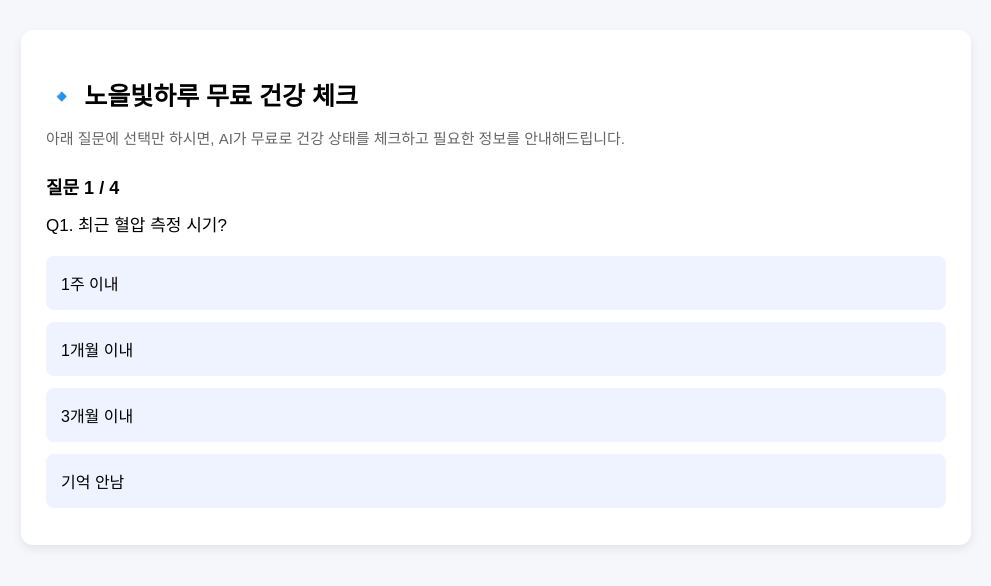
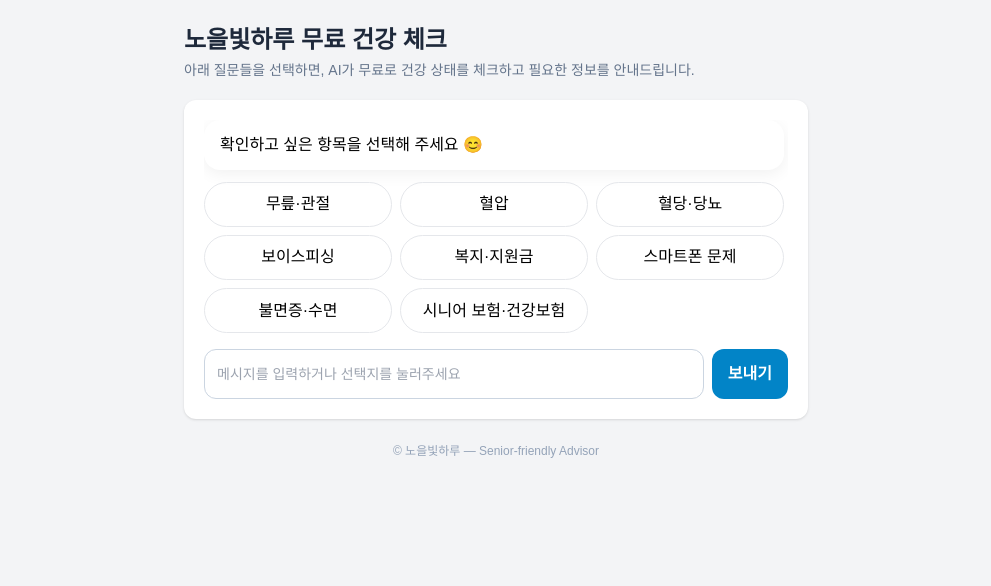
Before and after one commit to choihyunmin73-spec/noeulbit-bot, a website: page index.html in a window 1280 px wide. Shown: the whole page, without its empty margins (144-1135 px from the left). Drawn offline with nearby package versions, Linux system fonts and the light colour scheme; a web font is replaced by a local one.

Commit message:
Update index.html

```diff
--- a/index.html
+++ b/index.html
@@ -1,178 +1,198 @@
 <!DOCTYPE html>
 <html lang="ko">
 <head>
-    <meta charset="UTF-8">
-    <meta name="viewport" content="width=device-width, initial-scale=1.0">
+  <meta charset="utf-8" />
+  <meta name="viewport" content="width=device-width, initial-scale=1" />
   <title>노을빛하루 무료 건강 체크</title>
 
+  <script src="https://cdn.tailwindcss.com"></script>
+  <link href="https://fonts.googleapis.com/css2?family=Pretendard:wght@400;600;700&display=swap" rel="stylesheet">
+
   <style>
-        body {
-            font-family: 'Pretendard', sans-serif;
-            background: #f6f7fb;
-            margin: 0;
-            padding: 0;
-        }
-
-        .container {
-            max-width: 900px;
-            margin: 30px auto;
-            background: white;
-            padding: 25px;
-            border-radius: 12px;
-            box-shadow: 0 4px 10px rgba(0,0,0,0.08);
-        }
-
-        h2 {
-            font-size: 25px;
-            font-weight: 700;
-            margin-bottom: 5px;
-        }
-
-        .subtitle {
-            font-size: 15px;
-            color: #666;
-            margin-bottom: 25px;
-        }
-
-        .step-title {
-            font-size: 18px;
-            font-weight: 600;
-            margin-bottom: 12px;
-        }
-
-        .question-title {
-            font-size: 17px;
-            margin-bottom: 20px;
-        }
-
-        .option-btn {
-            width: 100%;
-            padding: 15px;
-            margin-bottom: 12px;
-            font-size: 16px;
-            background: #eef3ff;
-            border: none;
-            border-radius: 8px;
-            cursor: pointer;
-            transition: 0.25s;
-            text-align: left;
-        }
-
-        .option-btn:hover {
-            background: #d9e5ff;
-        }
-
-        .loading {
-            padding: 20px;
-            background: #f3f3f3;
-            border-radius: 8px;
-            text-align: center;
-        }
-
-        .result-box {
-            background: #f8f9fa;
-            padding: 20px;
-            border-radius: 10px;
-            margin-top: 15px;
-            white-space: pre-line;
-        }
+    body { font-family: 'Pretendard', sans-serif; background:#f3f4f6; }
+    .bubble { border-radius:1rem; padding:.8rem 1rem; box-shadow:0 4px 16px rgba(0,0,0,0.06); }
+    .bot { background:#fff; }
+    .user { background:#e0f2fe; }
+    .chip { border:1px solid #e5e7eb; border-radius:999px; padding:.6rem 1rem; cursor:pointer; text-align:center; }
+    .chip:hover { background:#f1f5f9; }
+    .btn { background:#0284c7; color:white; font-weight:700; border-radius:.75rem; padding:.8rem 1rem; }
   </style>
 </head>
 
 <body>
-<div class="container">
 
-    <h2>🔹 노을빛하루 무료 건강 체크</h2>
-    <p class="subtitle">
-        아래 질문에 선택만 하시면, AI가 무료로 건강 상태를 체크하고 필요한 정보를 안내해드립니다.
+<main class="mx-auto max-w-2xl p-6">
+
+  <!-- Header -->
+  <header class="mb-5">
+    <h1 class="text-2xl font-bold text-slate-800">노을빛하루 무료 건강 체크</h1>
+    <p class="text-slate-500 text-sm mt-1">
+      아래 질문들을 선택하면, AI가 무료로 건강 상태를 체크하고 필요한 정보를 안내드립니다.
     </p>
+  </header>
 
-    <div id="chat-area"></div>
+  <!-- 전체 1컬럼 챗봇 -->
+  <section class="bg-white p-5 rounded-xl shadow">
 
+    <!-- Chat -->
+    <div id="chat" class="space-y-3 max-h-[70vh] overflow-auto pr-1">
+      <div class="bubble bot">
+        확인하고 싶은 항목을 선택해 주세요 😊
       </div>
 
+      <div id="topicChips" class="grid grid-cols-2 sm:grid-cols-3 gap-2"></div>
+    </div>
+
+    <!-- Input -->
+    <form id="userForm" class="mt-4 flex gap-2" onsubmit="return false;">
+      <input id="userInput"
+        class="flex-1 rounded-xl border border-slate-300 px-3 py-2 text-sm focus:outline-none focus:ring-2 focus:ring-sky-300"
+        placeholder="메시지를 입력하거나 선택지를 눌러주세요" />
+      <button id="sendBtn" class="btn" disabled>보내기</button>
+    </form>
+
+  </section>
+
+  <footer class="text-center text-xs text-slate-400 mt-6">
+    © 노을빛하루 — Senior-friendly Advisor
+  </footer>
+
+</main>
+
 <script>
+/* ✅ 1) 주제 목록 */
+const TOPICS = [
+  { id:"joint", label:"무릎·관절" },
+  { id:"bp", label:"혈압" },
+  { id:"sugar", label:"혈당·당뇨" },
+  { id:"scam", label:"보이스피싱" },
+  { id:"welfare", label:"복지·지원금" },
+  { id:"phone", label:"스마트폰 문제" },
+  { id:"sleep", label:"불면증·수면" },
+  { id:"senior_ins", label:"시니어 보험·건강보험" }
+];
+
+/* ✅ 2) 주제별 세부 설문 */
+const CHECKS = {
+
+  /* (예: 기존 joint/bp/sugar 등은 그대로 넣으면 됨) */
+
+  sleep: [
+    { q:"평균 수면 시간은?", opts:["4시간 이하","4~6시간","6~7시간","7시간 이상"] },
+    { q:"잠드는 데 어려움이 있나요?", opts:["예","아니오"] },
+    { q:"새벽에 자주 깨나요?", opts:["예","아니오"] },
+    { q:"아침에 상쾌한가요?", opts:["예","아니오","보통"] },
+    { q:"낮 피로감이 있나요?", opts:["자주 있음","가끔 있음","거의 없음"] }
+  ],
+
+  senior_ins: [
+    { q:"현재 가입된 보험이 있나요?", opts:["있음","없음","모름"] },
+    { q:"월 보험료는 어떤가요?", opts:["부담됨","적당함","전혀 부담 없음"] },
+    { q:"최근 병원 진료 경험이 있나요?", opts:["예","아니오"] },
+    { q:"보험 상담을 받아본 적 있나요?", opts:["있음","없음"] },
+    { q:"가장 걱정되는 부분은?", opts:["의료비 증가","보장 부족","보험 갱신·해지","상담 필요"] }
+  ]
+};
+
+let currentTopic = null;
 let currentStep = 0;
 let answers = [];
 
-    const steps = [
-        {
-            question: "Q1. 최근 혈압 측정 시기?",
-            options: ["1주 이내", "1개월 이내", "3개월 이내", "기억 안남"]
-        },
-        {
-            question: "Q2. 고혈압 약 복용 여부",
-            options: ["복용 중", "처방받았으나 중단", "복용 안함"]
-        },
-        {
-            question: "Q3. 통증 강도는 어느 정도인가요?",
-            options: ["1~3 약함", "4~6 중간", "7~8 강함", "9~10 매우 심함"]
-        },
-        {
-            question: "Q4. 아침에 뻣뻣함이 있나요?",
-            options: ["예", "아니요"]
+const chat = document.getElementById("chat");
+const chips = document.getElementById("topicChips");
+
+/* ✅ 3) 주제 선택 버튼 생성 */
+TOPICS.forEach(t=>{
+  const c = document.createElement("div");
+  c.className="chip";
+  c.innerText=t.label;
+  c.onclick=()=> startSurvey(t.id, t.label);
+  chips.appendChild(c);
+});
+
+/* ✅ 챗봇 말풍선 표시 */
+function bot(msg){
+  const b=document.createElement("div");
+  b.className="bubble bot";
+  b.innerText=msg;
+  chat.appendChild(b);
+  chat.scrollTop=chat.scrollHeight;
 }
-    ];
+function user(msg){
+  const u=document.createElement("div");
+  u.className="bubble user ml-auto max-w-[85%]";
+  u.innerText=msg;
+  chat.appendChild(u);
+  chat.scrollTop=chat.scrollHeight;
+}
 
-    function renderStep() {
-        const area = document.getElementById("chat-area");
-        area.innerHTML = "";
+/* ✅ 설문 시작 */
+function startSurvey(id, label){
+  currentTopic = id;
+  currentStep = 0;
+  answers = [];
 
-        const step = steps[currentStep];
+  user(label);
+  bot(`"${label}" 관련 상태를 확인해볼게요.`);
 
-        const stepTitle = document.createElement("div");
-        stepTitle.className = "step-title";
-        stepTitle.textContent = `질문 ${currentStep + 1} / ${steps.length}`;
-        area.appendChild(stepTitle);
+  setTimeout(()=> renderStep(), 500);
+}
 
-        const qText = document.createElement("div");
-        qText.className = "question-title";
-        qText.textContent = step.question;
-        area.appendChild(qText);
+/* ✅ 단계별 질문 렌더링 */
+function renderStep(){
+  const step = CHECKS[currentTopic][currentStep];
 
-        step.options.forEach(option => {
-            const btn = document.createElement("button");
-            btn.className = "option-btn";
-            btn.innerText = option;
+  const q = document.createElement("div");
+  q.className="bubble bot";
+  q.innerText=step.q;
+  chat.appendChild(q);
 
-            btn.onclick = () => {
-                answers.push(option);
+  step.opts.forEach(opt=>{
+    const btn=document.createElement("div");
+    btn.className="chip mt-1";
+    btn.innerText=opt;
+
+    btn.onclick=()=>{
+      user(opt);
+      answers.push(opt);
       currentStep++;
 
-                if (currentStep < steps.length) {
-                    renderStep();
+      if(currentStep < CHECKS[currentTopic].length){
+        setTimeout(()=> renderStep(), 400);
       } else {
-                    sendToServer();
+        sendToAI();
       }
     };
 
-            area.appendChild(btn);
+    chat.appendChild(btn);
   });
+
+  chat.scrollTop=chat.scrollHeight;
 }
 
-    async function sendToServer() {
-        const area = document.getElementById("chat-area");
-        area.innerHTML = `<div class="loading">AI가 분석 중입니다… 잠시만 기다려주세요.</div>`;
+/* ✅ AI에게 분석 요청 */
+async function sendToAI(){
+  bot("AI가 분석 중입니다… ⏳");
 
-        try {
-            const res = await fetch("/analyze", {
-                method: "POST",
-                headers: {"Content-Type": "application/json"},
-                body: JSON.stringify({ answers })
+  try{
+    const res = await fetch("/analyze",{
+      method:"POST",
+      headers:{ "Content-Type":"application/json" },
+      body:JSON.stringify({
+        topic: currentTopic,
+        answers: answers
+      })
     });
 
     const data = await res.json();
 
-            area.innerHTML = `
-                <h3>✅ 건강 체크 결과</h3>
-                <div class="result-box">${data.result}</div>
-            `;
-        } catch (err) {
-            area.innerHTML = `<div class="result-box">❌ 서버 연결이 원활하지 않습니다.</div>`;
+    bot("✅ 분석 결과");
+    bot(data.result);
+
+  } catch(e){
+    bot("❌ 분석 중 오류가 발생했습니다.");
   }
 }
-
-    window.onload = renderStep;
 </script>
 
 </body>
```
Lines whose indentation alone changed are shown as unchanged.
